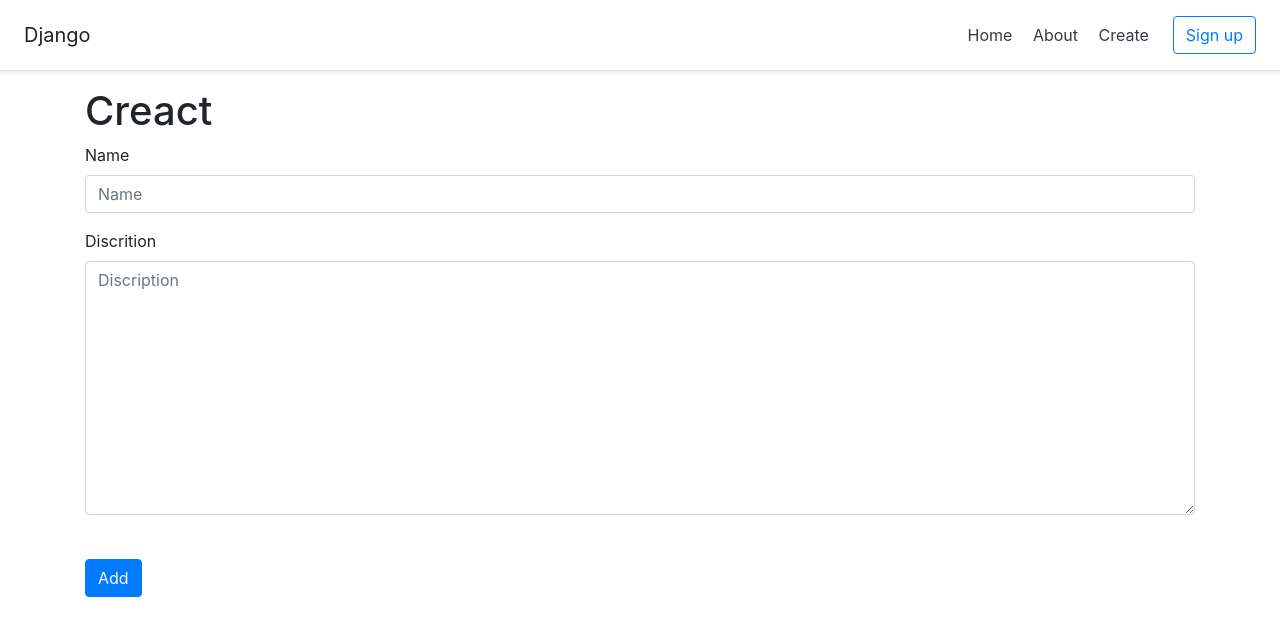
After one commit to Rebiss/Python-Start, a Django app: page /create in a window 1280 px wide. The commit adds this page. Shown: the top 636 px of the page. Run offline with Django 3.2, Linux system fonts and the light colour scheme.

Commit message:
add: Form

```diff
--- /dev/null
+++ b/manager/main/form.py
@@ -0,0 +1,16 @@
+from .models import Task
+from django.forms import ModelForm, TextInput, Textarea
+
+class TaskForm(ModelForm):
+    class Meta:
+        model = Task
+        fields = ['title', 'task']
+        widgets = {'title': TextInput(attrs={
+                'class': "form-control",
+                'placeholder': 'Name'
+            }),
+            "task": Textarea(attrs={
+                'class': "form-control",
+                'placeholder': 'Discription'
+            })
+        }
--- a/manager/main/templates/main/core.html
+++ b/manager/main/templates/main/core.html
@@ -12,6 +12,7 @@
         <nav class="my-2 my-md-0 mr-md-3">
             <a class="p-2 text-dark" href="{% url 'home' %}">Home</a>
             <a class="p-2 text-dark"  href="{% url 'about'%}">About</a>
+            <a class="p-2 text-dark"  href="{% url 'create'%}">Create</a>
         </nav>
         <a class="btn btn-outline-primary" href="#">Sign up</a>
     </div>
--- /dev/null
+++ b/manager/main/templates/main/create.html
@@ -0,0 +1,28 @@
+{% extends 'main/core.html' %}
+
+{% block title %}
+Create
+{% endblock %}
+
+{% block content %}
+<h1>Creact</h1>
+<form method="post">
+    {% csrf_token %}
+
+
+    <div class="form-group">
+        <label for="Name"> Name </label>
+        {{ form.title  }}
+    </div>
+    <div class="form-group">
+        <label for="Discrition"> Discrition </label>
+        {{ form.task  }}
+    </div>
+
+    <div class="custom-control custom-checkbox my-1 mr-sm-2">
+        {{ error }}
+      </div>
+
+    <button type="submit" class="btn btn-primary">Add</button>
+</form>
+{% endblock %}
--- a/manager/main/templates/main/index.html
+++ b/manager/main/templates/main/index.html
@@ -8,7 +8,7 @@
 <h1>Home</h1>
   {% if tasks%}
     {% for el in tasks %}
-      <div class="alert alert-warning mt-2">
+      <div class="alert alert-success mt-2">
         <h4>{{ el.title }}</h4>
         <p>{{ el.task }}</p>
       </div>
--- a/manager/main/urls.py
+++ b/manager/main/urls.py
@@ -3,5 +3,6 @@ from . import views
 
 urlpatterns = [
     path('', views.index, name='home'),
-    path('about', views.about, name='about')
+    path('about', views.about, name='about'),
+    path('create', views.create, name='create')
 ]
--- a/manager/main/views.py
+++ b/manager/main/views.py
@@ -1,9 +1,28 @@
-from django.shortcuts import render
+from django.shortcuts import render, redirect
 from .models import Task
+from .form import TaskForm
 
 def index(request):
     tasks = Task.objects.order_by('-id')
-    return render(request, 'main/index.html', {'title': 'Home', 'tasks': tasks})
+    ctx = {'title': 'Home', 'tasks': tasks}
+    return render(request, 'main/index.html', ctx )
 
 def about(request):
     return render(request, 'main/about.html')
+
+def create(request):
+    err = ''
+    if request.method == 'POST':
+        form = TaskForm(request.POST)
+        if form.is_valid():
+            form.save()
+            return redirect('/')
+        else:
+            err = "Form is't valid..."
+
+    form = TaskForm()
+    ctx = {
+        'form': form,
+        'error': err
+    }
+    return render(request, 'main/create.html', ctx)
```
